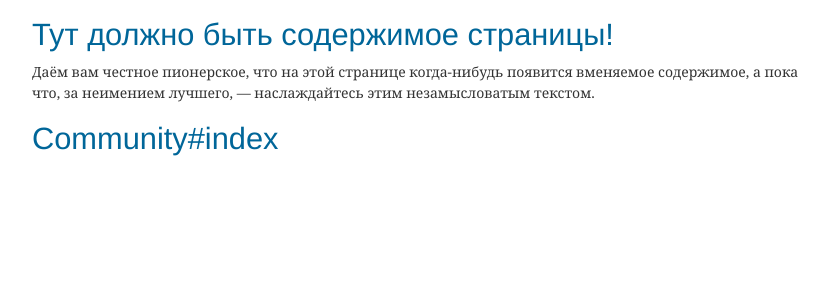
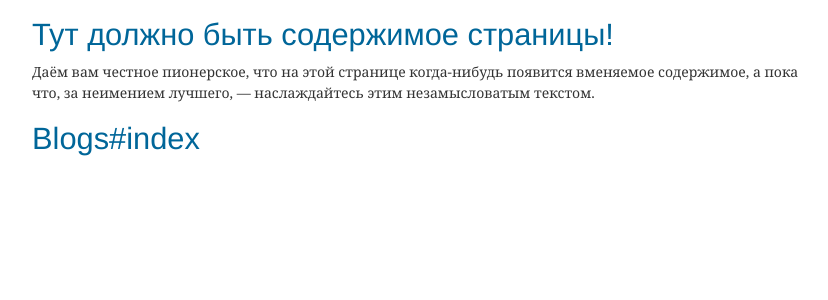
Before and after one commit to razum2um/socio, a Django app: template apps/blogs/templates/blog/index.html in a window 1280 px wide. Shown: the part 87-387 px from the top of the page, without its empty margins (133-961 px from the left). Run offline with Django 3.2, Linux system fonts and the light colour scheme; the template is opened without the code that fills it: values that come from a table or form of the project are taken from there, others are empty; parts of the project's set-up code (start-up, migrations or seed data) failed here and were passed over; some libraries are stand-ins or nearby versions.

Commit message:
Blogs header message fixed

```diff
--- a/apps/blogs/templates/blog/index.html
+++ b/apps/blogs/templates/blog/index.html
@@ -2,5 +2,5 @@
 
 {% block content %}
     {{ block.super }}
-    <h1>Community#index</h1>
+    <h1>Blogs#index</h1>
 {% endblock content %}
```
Also changed, not shown: 1 other file.
